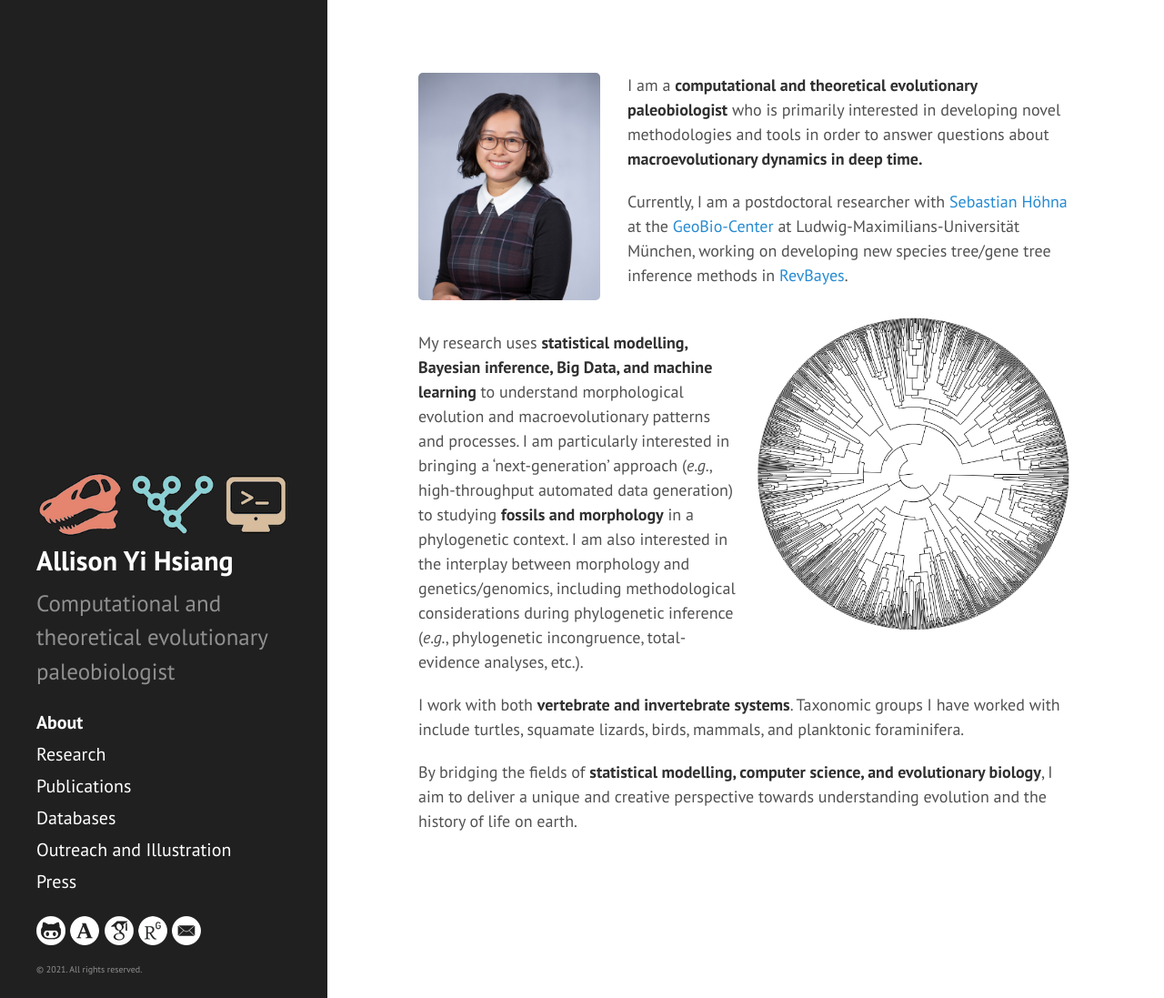
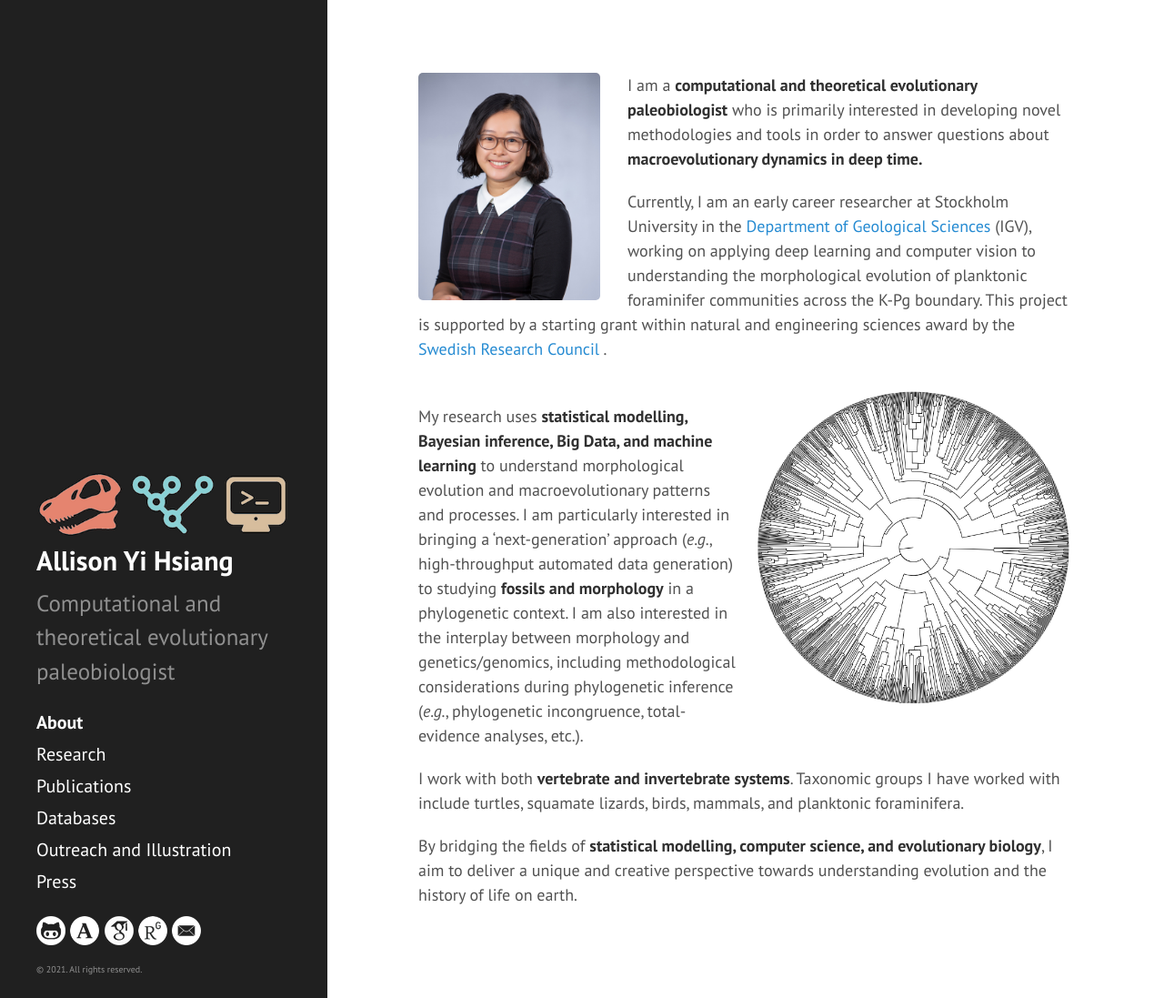
Before and after one commit to ahsiang/ahsiang.github.io, a Jekyll site: the page built from index.md, in a window 1280 px wide and 1097 px high. Shown: the whole window at 91% size. Built offline with Jekyll 4.4.1, drawn with Linux system fonts in a browser that asks for light colours.

Commit message:
Update profile

```diff
--- a/index.md
+++ b/index.md
@@ -5,7 +5,7 @@ title: Home
 <img class="portrait_left" src="images/portrait.jpg" height="250"/>
 I am a **computational and theoretical evolutionary paleobiologist** who is primarily interested in developing novel methodologies and tools in order to answer questions about **macroevolutionary dynamics in deep time.**
 
-Currently, I am a postdoctoral researcher with <a href="https://hoehnalab.github.io/" target="_blank">Sebastian Höhna</a> at the <a href="https://www.geobio-center.uni-muenchen.de/index.html" target="_blank">GeoBio-Center</a> at Ludwig-Maximilians-Universität München, working on developing new species tree/gene tree inference methods in <a href="https://revbayes.github.io/" target="_blank">RevBayes</a>.
+Currently, I am an early career researcher at Stockholm University in the <a href="https://www.su.se/geo/english/">Department of Geological Sciences</a> (IGV), working on applying deep learning and computer vision to understanding the morphological evolution of planktonic foraminifer communities across the K-Pg boundary. This project is supported by a starting grant within natural and engineering sciences award by the <a href="https://www.vr.se/">Swedish Research Council</a> .
 
 <img class="portrait_right" src="images/tree.png" width="350"/>
 
```
